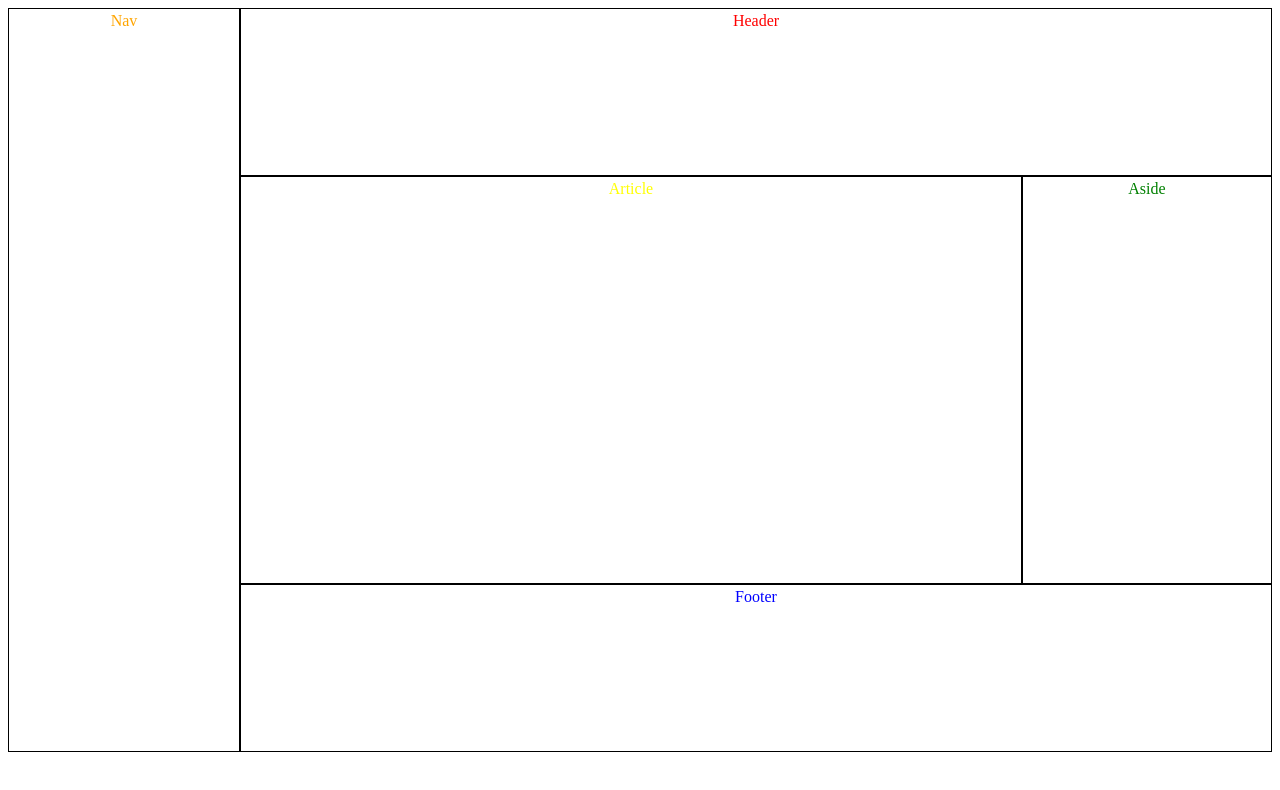
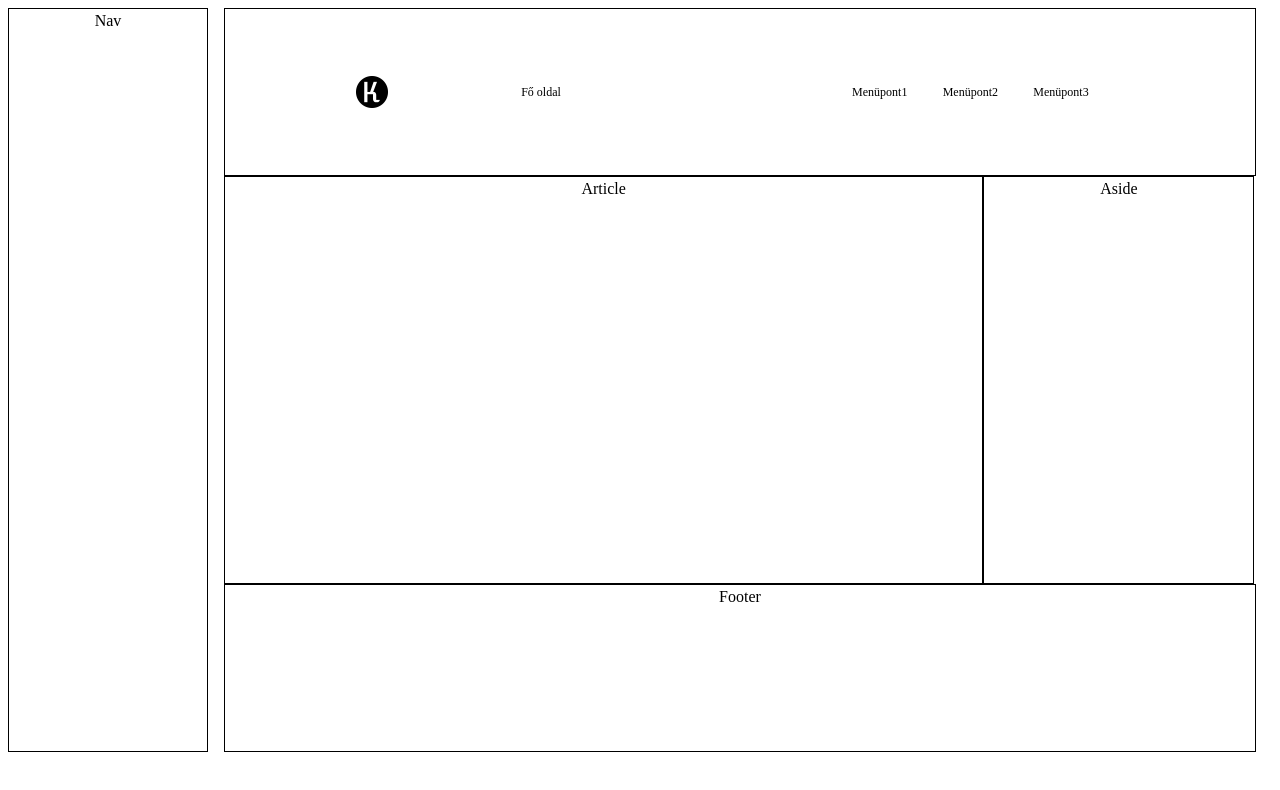
Before and after one commit to kecskeszsoltistvan/Majdegyoldal, a plain HTML site: page index.html in a window 1280 px wide. Drawn offline with Linux system fonts and the light colour scheme.

Commit message:
Add files via upload

```diff
--- a/index.html
+++ b/index.html
@@ -10,31 +10,26 @@
             display: flex;
         }
         #header {
-            color: red;
             border: 1px black solid;
             padding: 3px;
             text-align: center;
         }
         #nav {
-            color: orange;
             border: 1px black solid;
             padding: 3px;
             text-align: center;
         }
         #article {
-            color: yellow;
             border: 1px black solid;
             padding: 3px;
             text-align: center;
         }
         #aside {
-            color: green;
             border: 1px black solid;
             padding: 3px;
             text-align: center;
         }
         #footer {
-            color: blue;
             border: 1px black solid;
             padding: 3px;
             text-align: center;
@@ -43,7 +38,7 @@
             body {
                 display: flex;
                 flex-direction: column;
-                flex-wrap: nowrap;
+                flex-wrap: wrap;
             }
             #header {
                 height: 100px;
@@ -70,52 +65,109 @@
             #footer {
                 height: 100px;
                 width: 90vw;
-                order: 3;
+                order: 5;
             }
+        #navflex{
+            display: flex;
+            flex-direction: column;
+            flex-wrap: wrap;
+        }
+        #nav1flex{
+            font-size: 12px;
+            display: flex;
+            flex-direction: row;
+            justify-content: center;
+        }
+        #nav2flex{
+            font-size: 12px;
+            display: flex;
+            flex-direction: row;
+            justify-content: space-around;
+        }
+
         }
         @media (min-width: 501px) {
+        body {
+            display: flex;
+            flex-wrap: wrap;
+            flex-direction: column;
+            height: 100vh;
+        }
         #header {
                 height: 20vh;
                 width: 80vw;
         }
         #nav {
-            float: left;
-            width: 20vw;
+            height: 92vh;
+            width: 15vw;
         }
         #article {
             height: 50vh;
-            width: 75%;
-
+            width: 60vw;
         }
         #aside {
             height: 50vh;
-            width: 18.9vw;
+            width: 21vw;
         }
         #footer {
             height: 20vh;
             width: 80vw;
         }
-        #ezmegegyfajdalom > div{
-            width: 90vw;
+        #ezegyhatalmasfajdalom{
+            width: 80.5vw;
             display: inline-flex;
-            height: 90vh;
         }
-        #ezegyhatalmasfajdalom{
-            width: 100%;
-            display: inline-flex;
+        #navflex{
+            display: flex;
+            flex-direction: row;
+            flex-wrap: wrap;
+            align-items: center;
+            height: 100%;
+            justify-content: space-around;
+        }
+        #nav1flex{
+            font-size: 12px;
+            display: flex;
+            flex-direction: row;
+            justify-content: space-between;
+            align-items: center;
+            height: 2vh;
+            width: 16vw;
+        }
+        #nav2flex{
+            font-size: 12px;
+            display: flex;
+            flex-direction: row;
+            justify-content: space-around;
+            align-items: center;
+            height: 2vh;
+            justify-content: space-evenly;
+            width: 24vw;
         }
         }
     </style>
 </head>
 <body>
-    <div id="nav"><nav>Nav</nav></div>
-        <div id="eznmegegyfajdalom">
-             <div id="header"><header>Header</header></div>
-                <div id="ezegyhatalmasfajdalom">
-                    <div id="article"><article>Article</article></div>
-                    <div id="aside"><aside>Aside</aside></div>
+    <div id="nav">
+        <nav>Nav</nav>
+    </div>
+        <div id="header">
+                <div id="navflex">
+                    <div id="nav1flex">
+                        <img src="favicon-32x32.png" title="ikon">
+                        <p>Fő oldal</p>
                     </div>
-            <div id="footer"><footer>Footer</footer></div>
+                    <div id="nav2flex">
+                        <p>Menüpont1</p>
+                        <p>Menüpont2</p>
+                        <p>Menüpont3</p>
+                    </div>
+                </div>
         </div>
+            <div id="ezegyhatalmasfajdalom">
+                <div id="article"><article>Article</article></div>
+                <div id="aside"><aside>Aside</aside></div>
+                </div>
+        <div id="footer"><footer>Footer</footer></div>
     </div>
 </body>
```
Also changed, not shown: favicon-32x32.png (added).
